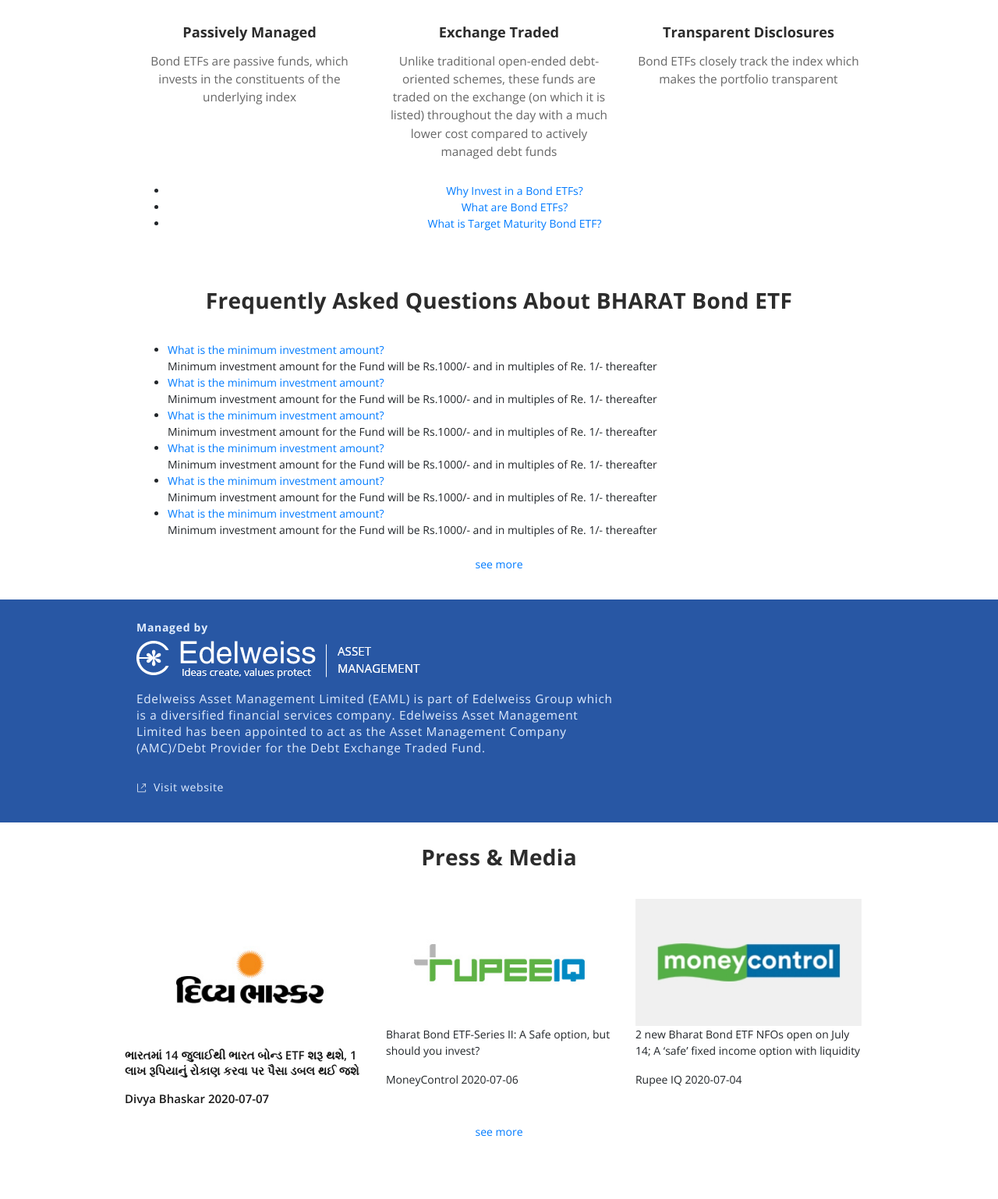
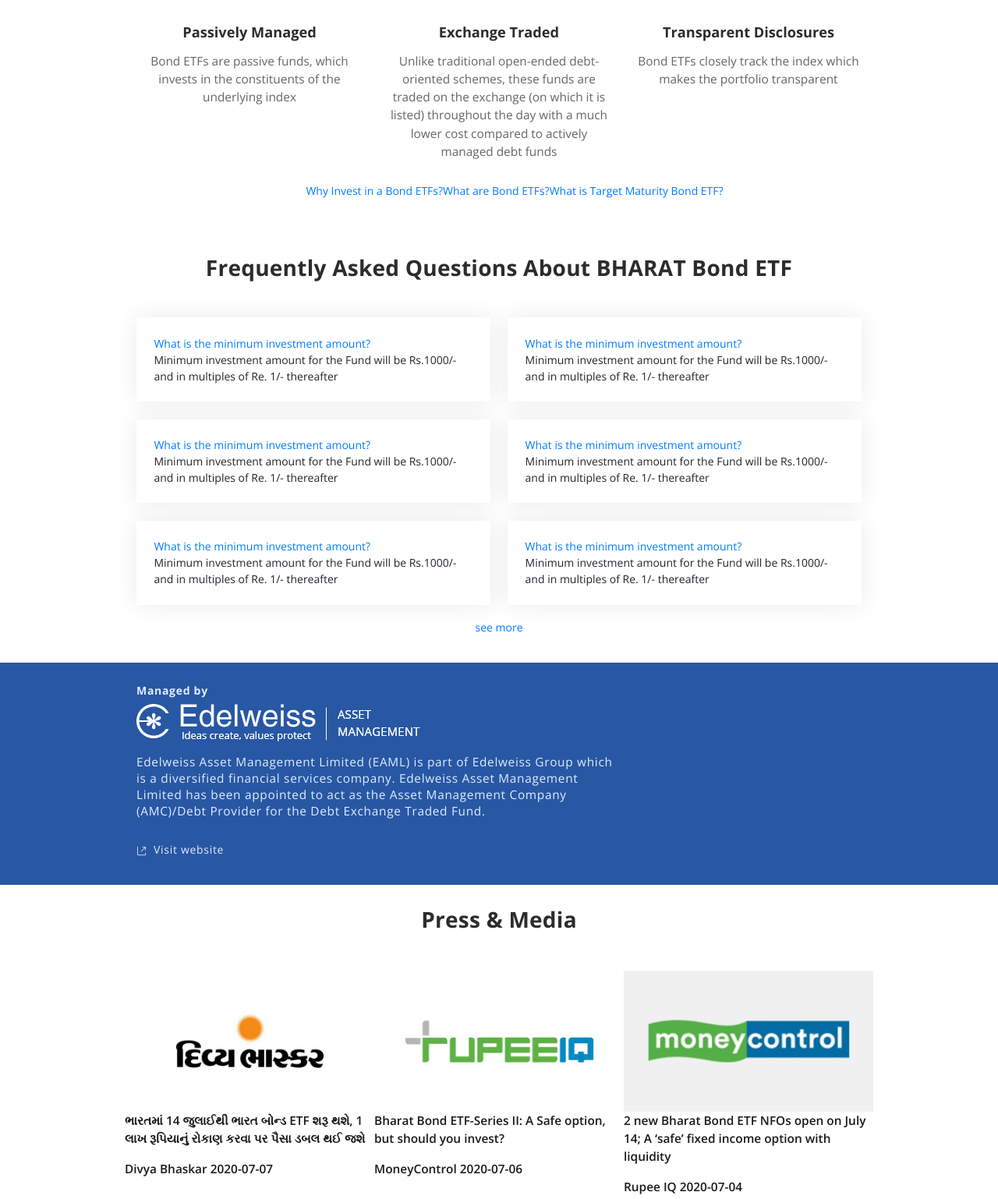
Before and after one commit to nsbweb/bharatbond-task, a plain HTML site: page index.html in a window 1280 px wide. Shown: the part 1315-2853 px from the top of the page at 78% size. Drawn offline with nearby package versions, Linux system fonts and the light colour scheme.

Commit message:
third upload

```diff
--- a/index.html
+++ b/index.html
@@ -12,6 +12,7 @@
 <link href="https://fonts.googleapis.com/css?family=Open+Sans:400,600,700&display=swap" rel="stylesheet">
 <!-- Bootstrap core CSS -->
 <link href="resources/css/bootstrap.min.css" rel="stylesheet">
+<link href='https://stackpath.bootstrapcdn.com/font-awesome/4.7.0/css/font-awesome.min.css' rel="stylesheet">
 
 <!-- Custom styles for this template -->
 <link href="resources/css/style.css" rel="stylesheet">
@@ -186,7 +187,7 @@
         <!--  :: Starts -->
         <div class="section">
             <div class="container">
-                <ul class="text-center">
+                <ul class="link-list">
                     <li><a href="#">Why Invest in a Bond ETFs?</a></li>
                     <li><a href="#">What are Bond ETFs?</a></li>
                     <li><a href="#">What is Target Maturity Bond ETF?</a></li>
@@ -200,40 +201,52 @@
             <div class="container">
                 <h2 class="main-tl">Frequently Asked Questions About BHARAT Bond ETF</h2>
                 <ul class="acc-sec-list">
-                    <li class="acc-sec">
+                    <li >
+                        <div class="acc-sec">
                             <a href="#" class="tl">What is the minimum investment amount?</a>
                             <div class="txt">
                                 <p>Minimum investment amount for the Fund will be Rs.1000/- and in multiples of Re. 1/- thereafter</p>
                             </div>
+                        </div>
                     </li>
-                    <li class="acc-sec">
+                    <li >
+                        <div class="acc-sec">
                             <a href="#" class="tl">What is the minimum investment amount?</a>
                             <div class="txt">
                                 <p>Minimum investment amount for the Fund will be Rs.1000/- and in multiples of Re. 1/- thereafter</p>
                             </div>
+                        </div>
                     </li>
-                    <li class="acc-sec">
+                    <li >
+                        <div class="acc-sec">
                             <a href="#" class="tl">What is the minimum investment amount?</a>
                             <div class="txt">
                                 <p>Minimum investment amount for the Fund will be Rs.1000/- and in multiples of Re. 1/- thereafter</p>
                             </div>
+                        </div>
                     </li>
-                    <li class="acc-sec">
+                    <li >
+                        <div class="acc-sec">
                             <a href="#" class="tl">What is the minimum investment amount?</a>
                             <div class="txt">
                                 <p>Minimum investment amount for the Fund will be Rs.1000/- and in multiples of Re. 1/- thereafter</p>
                             </div>
+                        </div>
                     </li>
-                    <li class="acc-sec">
+                    <li >
+                        <div class="acc-sec">
                             <a href="#" class="tl">What is the minimum investment amount?</a>
                             <div class="txt">
                                 <p>Minimum investment amount for the Fund will be Rs.1000/- and in multiples of Re. 1/- thereafter</p>
                             </div>
+                        </div>
                     </li>
-                    <li class="acc-sec">
+                    <li >
+                        <div class="acc-sec">
                             <a href="#" class="tl">What is the minimum investment amount?</a>
                             <div class="txt">
                                 <p>Minimum investment amount for the Fund will be Rs.1000/- and in multiples of Re. 1/- thereafter</p>
+                            </div>
                         </div>
                     </li>
                 </ul>
@@ -273,7 +286,7 @@
                             </p>
                         </div>
                     </div>
-                    <div class="col-sm-4">
+                    <div class="col-sm-4 press-box">
                         <div class="img-sec"><img src="/resources/images/news/1594116181461.jpeg" alt="MoneyControl"></div>
                         <div class="txt-sec">
                             <p>Bharat Bond ETF-Series II: A Safe option, but should you invest?</p>
@@ -283,7 +296,7 @@
                             </p>
                         </div>
                     </div>
-                    <div class="col-sm-4">
+                    <div class="col-sm-4 press-box">
                         <div class="img-sec"><img src="/resources/images/news/1594218916776.jpeg" alt="Rupee IQ"></div>
                         <div class="txt-sec">
                             <p>2 new Bharat Bond ETF NFOs open on July 14; A ‘safe’ fixed income option with liquidity</p>
--- a/resources/css/style.css
+++ b/resources/css/style.css
@@ -72,14 +72,15 @@ header nav { display: inline; }
 .carousel-indicators li { width: 0.6em; height: 0.6em; display: inline-block; border-radius: 100%; background:rgba(0,0,0,0.2);}
 .carousel-indicators li.active {  background:rgba(0,122,255,1);}
 
-.press-box {
-    font-size: 15px;
-    color: #191919;
-    line-height: 20px;
-    padding: 10px 0 15px;
-    font-weight: 600;
-    cursor: pointer;
- }
+.press-box { font-size: 1.1em; color: #191919; line-height: 1.5em; padding: 0.8em 0 1.1em; font-weight: 600; cursor: pointer;}
+.press-box span { }
+.press-box span.press-date {  margin-left: auto;}
+
+.acc-sec-list { display: block; list-style: none; padding:0; margin:0 -0.8em; }
+.acc-sec-list > li { width:50%; display: inline-block; float: left; padding:0 0.8em;}
+.acc-sec-list  .acc-sec { position: relative;  padding: 1.6em; margin: 0.8em 0; box-shadow: 0 0 26px 0 #3838381a; }
+.link-list { list-style: none; align-items: center ; display: flex; -webkit-box-pack: center!important; -ms-flex-pack: center!important; justify-content: center!important;}
+.link-list li { display: inline-block; }
 /* Main-Content css */
 
 /* Footer css */
```
Lines whose indentation alone changed are shown as unchanged.
